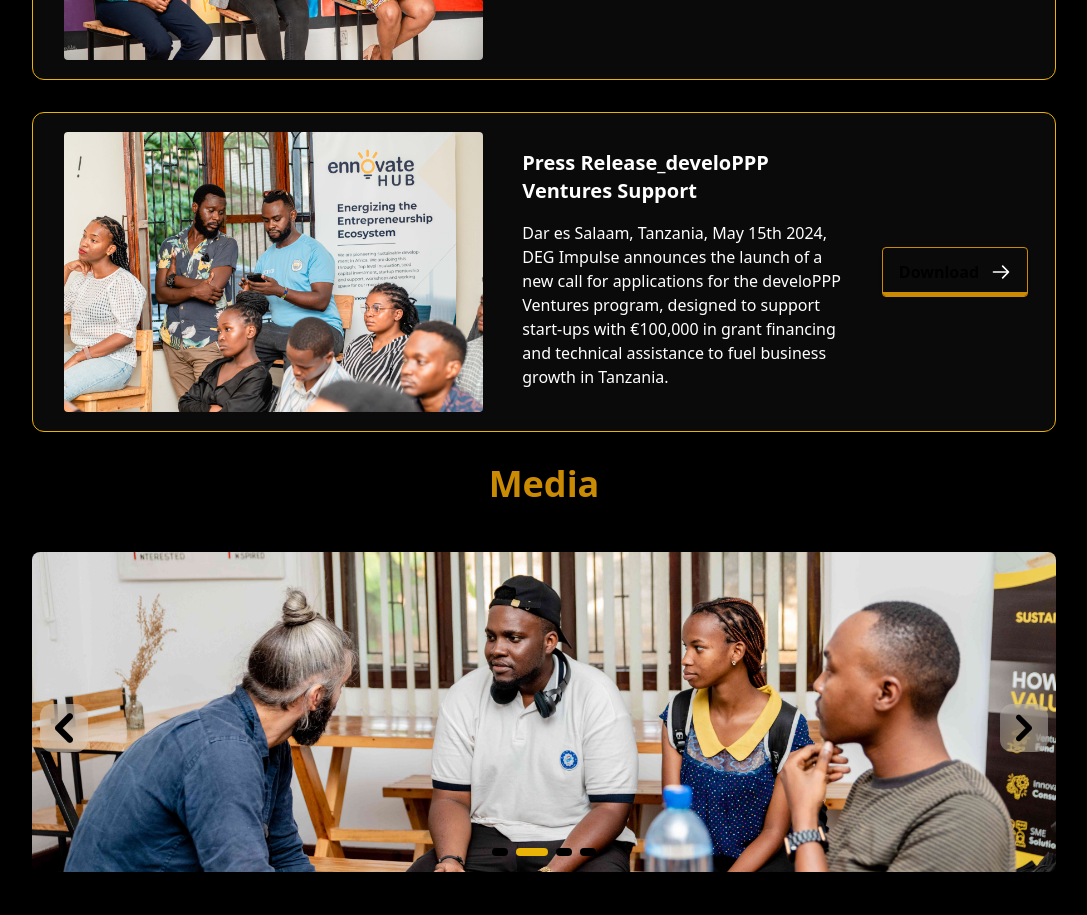
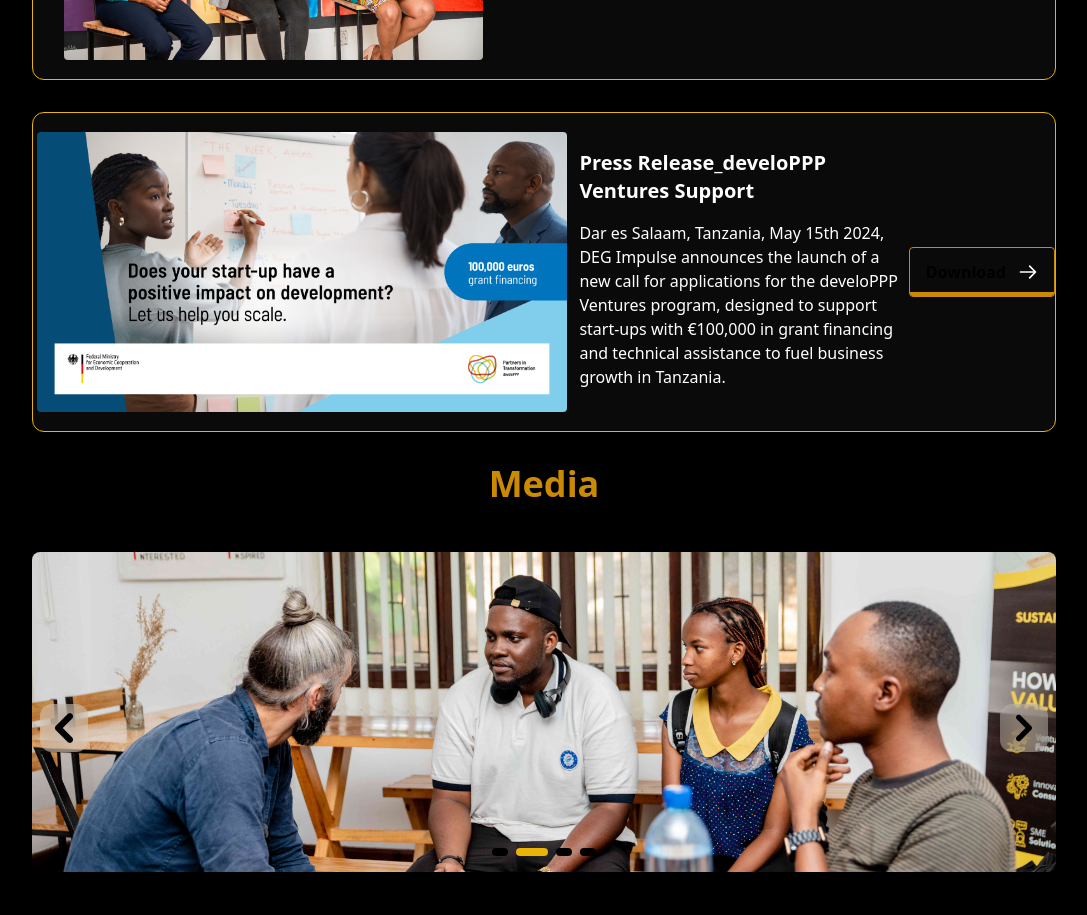
Before and after one commit to kevinmisigaro/ennovate-landing-page, a React (Vite) app: page /newsletter in a window 1280 px wide. Shown: the part 1740-2655 px from the top of the page, without its empty margins (96-1183 px from the left). Built offline with nearby package versions, Linux system fonts and the light colour scheme.

Commit message:
final touch

```diff
--- a/src/pages/Home.jsx
+++ b/src/pages/Home.jsx
@@ -16,7 +16,7 @@ function Home() {
       <div className="h-fit sm:mt-40 w-full flex flex-col items-center justify-evenly mb-4 mt-4 md:mt-4 py-20">
         <AnimatedText
           text={"Explore Ennovate Ventures"}
-          size={"3em"}
+          size={"2.5em"}
           color={"white"}
         />
         <div className="w-32 h-[2px] bg-yellow-500 mt-2"></div>
--- a/src/pages/NewsLetter.jsx
+++ b/src/pages/NewsLetter.jsx
@@ -14,6 +14,7 @@ import HighLightsCard from "../components/HighLightsCard";
 import doc1 from "../assets/docs/fintech.pdf";
 import doc2 from "../assets/docs/ruge.pdf";
 import doc3 from "../assets/docs/press.pdf";
+import developp from "../assets/blogs/developp.jpg"
 
 const SubHero = () => {
   return (
@@ -77,7 +78,7 @@ function NewsLetter() {
       id: crypto.randomUUID(),
       title: "Press Release_develoPPP Ventures Support",
       attach: doc3,
-      thumbnail:wahuni,
+      thumbnail:developp,
       desc: "Dar es Salaam, Tanzania, May 15th 2024, DEG Impulse announces the launch of a new call for applications for the develoPPP Ventures program, designed to support start-ups with €100,000 in grant financing and technical assistance to fuel business growth in Tanzania.",
     },
   ];
```
